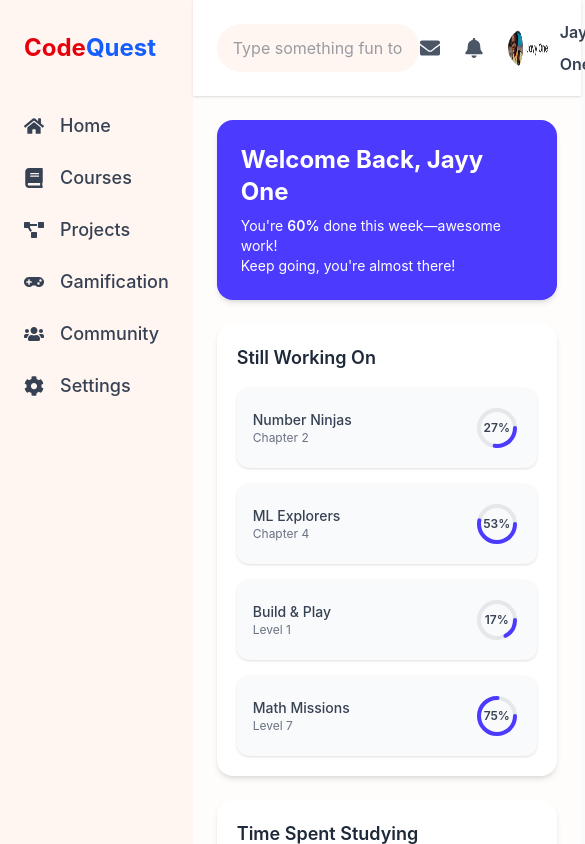
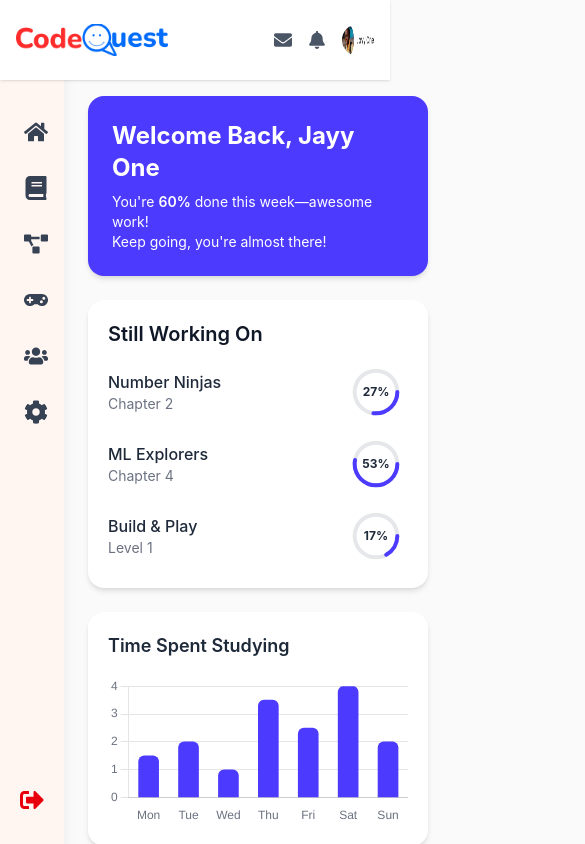
Before and after one commit to psalmotee/Codequest, a React (Vite) app: page /student-dashboard in a window 390 px wide. Shown: the top 844 px of the page, 585 px wide, since content can reach past the window. Built offline with nearby package versions, Linux system fonts and the light colour scheme.

Commit message:
feat: Enhance Sidebar and Topbar responsiveness, improve UI elements, and add custom scrollbar styles

```diff
--- a/src/components/studentDashboard/Sidebar.jsx
+++ b/src/components/studentDashboard/Sidebar.jsx
@@ -1,5 +1,6 @@
+import { useState, useEffect } from 'react';
+import { FaHome, FaBook, FaProjectDiagram, FaGamepad, FaUsers, FaCog, FaSignOutAlt } from 'react-icons/fa';
 import { motion } from 'framer-motion';
-import { FaHome, FaBook, FaProjectDiagram, FaGamepad, FaUsers, FaCog, FaSignOutAlt } from 'react-icons/fa';
 
 const navLinks = [
   { name: 'Home', icon: <FaHome /> },
@@ -11,39 +12,60 @@ const navLinks = [
 ];
 
 const Sidebar = () => {
+  const [isCollapsed, setIsCollapsed] = useState(false);
+
+  // Auto collapse on small screens
+  useEffect(() => {
+    const handleResize = () => {
+      setIsCollapsed(window.innerWidth < 1024);
+    };
+    handleResize();
+    window.addEventListener('resize', handleResize);
+    return () => window.removeEventListener('resize', handleResize);
+  }, []);
+
   return (
     <motion.aside
       initial={{ x: -100, opacity: 0 }}
       animate={{ x: 0, opacity: 1 }}
       transition={{ type: 'spring', stiffness: 70 }}
-      className="min-h-screen w-64 bg-[#FFF6F2] px-6 py-8 shadow-lg flex flex-col justify-between"
+      className={`fixed top-0 left-0 h-screen bg-[#FFF6F2] shadow-lg transition-all duration-300 z-50 ${
+        isCollapsed ? 'w-[64px]' : 'w-64'
+      }`}
     >
+      <div className="flex flex-col h-full px-3 py-8 justify-between">
+        {/* Nav */}
         <div>
-        {/* Logo */}
-        <h1 className="text-2xl font-bold text-red-600 mb-12">
+          <div className="mb-12 px-2">
+            {isCollapsed ? (
+              <span className="text-blue-600 font-bold text-xl">CQ</span>
+            ) : (
+              <h1 className="text-2xl font-bold text-red-600">
                 Code<span className="text-blue-600">Quest</span>
               </h1>
+            )}
+          </div>
 
-        {/* Nav Links */}
-        <nav className="space-y-6">
-          {navLinks.map((link, index) => (
+          <nav className="space-y-4">
+            {navLinks.map((link) => (
               <button
-              key={index}
-              className="flex items-center gap-4 text-gray-700 hover:text-blue-600 font-medium text-lg transition-all duration-200"
+                key={link.name}
+                className="flex items-center w-full gap-3 px-3 py-2 rounded-lg text-gray-700 hover:text-blue-600 hover:bg-white font-semibold text-base transition-all duration-200"
               >
-              <span className="text-xl">{link.icon}</span>
-              {link.name}
+                <span className="text-2xl">{link.icon}</span>
+                {!isCollapsed && <span>{link.name}</span>}
               </button>
             ))}
           </nav>
         </div>
 
         {/* Sign Out */}
-      <div className="mt-8">
-        <button className="flex items-center gap-3 text-red-600 hover:scale-105 transition-transform text-lg font-semibold">
-          <FaSignOutAlt className="text-xl" />
-          Sign out
+        <div className="mt-8 px-2">
+          <button className="flex items-center gap-3 text-red-600 hover:scale-105 transition-transform font-semibold text-base">
+            <FaSignOutAlt className="text-2xl" />
+            {!isCollapsed && <span>Sign out</span>}
           </button>
+        </div>
       </div>
     </motion.aside>
   );
--- a/src/components/studentDashboard/StillWorkingOn.jsx
+++ b/src/components/studentDashboard/StillWorkingOn.jsx
@@ -13,50 +13,50 @@ const StillWorkingOn = () => {
       initial={{ opacity: 0, y: 20 }}
       animate={{ opacity: 1, y: 0 }}
       transition={{ delay: 0.2 }}
-      className="bg-white p-5 rounded-2xl shadow-md w-full md:w-1/2"
+      className="bg-white p-5 rounded-2xl shadow-md w-full"
     >
-      <h3 className="text-lg font-semibold mb-4 text-gray-800">Still Working On</h3>
+      <h3 className="text-xl font-semibold mb-5 text-gray-900">Still Working On</h3>
 
-      <div className="grid grid-cols-1 sm:grid-cols-2 gap-4">
+      <div className="flex flex-col space-y-6 overflow-y-auto max-h-[200px] pr-2 custom-scrollbar">
         {courses.map((course, index) => (
           <motion.div
             key={index}
             initial={{ opacity: 0, x: 20 }}
             animate={{ opacity: 1, x: 0 }}
             transition={{ delay: 0.3 + index * 0.1 }}
-            className="flex items-center justify-between p-4 bg-gray-50 rounded-xl shadow-sm"
+            className="flex items-center justify-between"
           >
-            <div>
-              <p className="font-medium text-sm text-gray-700">{course.title}</p>
-              <p className="text-xs text-gray-500">{course.chapter}</p>
+            <div className="flex flex-col">
+              <p className="text-base font-medium text-gray-800">{course.title}</p>
+              <p className="text-sm text-gray-500">{course.chapter}</p>
             </div>
 
-            {/* Circular progress ring */}
+            {/* Circular Progress Ring */}
             <div className="relative w-12 h-12">
-              <svg className="w-full h-full">
+              <svg className="w-full h-full" viewBox="0 0 36 36">
                 <circle
                   className="text-gray-200"
-                  strokeWidth="4"
+                  strokeWidth="3"
                   stroke="currentColor"
                   fill="transparent"
-                  r="18"
-                  cx="24"
-                  cy="24"
+                  r="16"
+                  cx="18"
+                  cy="18"
                 />
                 <circle
                   className="text-[#4C3AFF]"
-                  strokeWidth="4"
-                  strokeDasharray="113.1"
-                  strokeDashoffset={`${113.1 - (113.1 * course.progress) / 100}`}
+                  strokeWidth="3"
+                  strokeDasharray="100"
+                  strokeDashoffset={`${100 - course.progress}`}
                   strokeLinecap="round"
                   stroke="currentColor"
                   fill="transparent"
-                  r="18"
-                  cx="24"
-                  cy="24"
+                  r="16"
+                  cx="18"
+                  cy="18"
                 />
               </svg>
-              <div className="absolute inset-0 flex items-center justify-center text-xs font-semibold text-gray-700">
+              <div className="absolute inset-0 flex items-center justify-center text-xs font-bold text-gray-800">
                 {course.progress}%
               </div>
             </div>
--- a/src/components/studentDashboard/Topbar.jsx
+++ b/src/components/studentDashboard/Topbar.jsx
@@ -7,32 +7,43 @@ const Topbar = () => {
       initial={{ y: -20, opacity: 0 }}
       animate={{ y: 0, opacity: 1 }}
       transition={{ delay: 0.2 }}
-      className="w-full bg-white flex items-center justify-between px-6 py-4 shadow-sm"
+      className="fixed top-0 left-0 w-full h-20 bg-white flex items-center justify-between px-4 md:px-6 shadow z-50"
     >
+      {/* Logo */}
+      <div className="flex items-center gap-2 md:gap-3 w-40 md:w-64">
+        <img
+          src="/images/CodeQuestLogo.png"
+          alt="CodeQuest Logo"
+          className="h-8 md:h-10"
+        />
+      </div>
+
       {/* Search Bar */}
-      <div className="w-full max-w-md">
+      <div className="flex-1 max-w-md mx-2 hidden sm:block">
         <input
           type="text"
           placeholder="Type something fun to explore!"
-          className="w-full px-4 py-2 rounded-full bg-[#FFF6F2] focus:outline-none focus:ring-2 focus:ring-blue-500 text-gray-700"
+          className="w-full px-4 py-2 rounded-full bg-[#FFF6F2] focus:outline-none focus:ring-2 focus:ring-blue-500 text-gray-700 text-sm md:text-base"
         />
       </div>
 
       {/* Icons and Profile */}
-      <div className="flex items-center gap-6">
-        <button className="text-gray-600 hover:text-blue-500 text-xl">
+      <div className="flex items-center gap-4 md:gap-6">
+        <button className="text-gray-600 hover:text-blue-500 text-lg md:text-xl">
           <FaEnvelope />
         </button>
-        <button className="text-gray-600 hover:text-blue-500 text-xl">
+        <button className="text-gray-600 hover:text-blue-500 text-lg md:text-xl">
           <FaBell />
         </button>
-        <div className="flex items-center gap-3">
+        <div className="flex items-center gap-2 md:gap-3">
           <img
             src="/images/StudentProfile.png"
             alt="User Avatar"
-            className="w-10 h-10 rounded-full"
+            className="w-8 h-8 md:w-10 md:h-10 rounded-full"
           />
-          <span className="text-gray-700 font-semibold">Jayy One</span>
+          <span className="hidden md:inline-block text-gray-700 font-semibold text-sm md:text-base">
+            Jayy One
+          </span>
         </div>
       </div>
     </motion.header>
--- a/src/index.css
+++ b/src/index.css
@@ -120,3 +120,43 @@ body {
   line-height: 2;
   background-color: #fafafa;
 }
+
+.custom-sidebar {
+  width: clamp(4rem, 15vw, 16rem); /* Scales between 64px and 256px */
+}
+
+@media (max-width: 1000px) {
+  .custom-sidebar {
+    width: 4rem; /* Fixed icon-only sidebar */
+  }
+
+  .custom-hide-label {
+    display: none !important;
+  }
+}
+
+/* Add this somewhere global */
+.custom-scrollbar::-webkit-scrollbar {
+  width: 6px;
+}
+
+.custom-scrollbar::-webkit-scrollbar-track {
+  background: transparent;
+}
+
+.custom-scrollbar::-webkit-scrollbar-thumb {
+  background-color: #4C3AFF; /* Your blue color */
+  border-radius: 9999px;
+}
+
+
+.custom-scrollbar::-webkit-scrollbar {
+  width: 6px;
+}
+.custom-scrollbar::-webkit-scrollbar-track {
+  background: transparent;
+}
+.custom-scrollbar::-webkit-scrollbar-thumb {
+  background-color: #d1d5db;
+  border-radius: 3px;
+}
--- a/src/pages/StudentDashboard.jsx
+++ b/src/pages/StudentDashboard.jsx
@@ -10,17 +10,12 @@ import UpcomingClasses from "../components/studentDashboard/UpcomingClasses.jsx"
 const Dashboard = () => {
   return (
     <div className="flex">
-      {/* Sidebar */}
       <Sidebar />
+      <div className="flex-1 ml-[64px] lg:ml-64 transition-all duration-300">
 
-      {/* Main Content */}
-      <div className="flex-1 flex flex-col min-h-screen bg-[#FFFDFB]">
-        {/* Topbar */}
         <Topbar />
 
-        {/* Main Body */}
-        <main className="p-6 flex flex-col lg:flex-row gap-6">
-          {/* Left Column (Main Content) */}
+        <main className="p-6 pt-24 flex flex-col lg:flex-row gap-6">
           <div className="flex-1 space-y-6">
             <WelcomeBanner />
 
@@ -32,7 +27,6 @@ const Dashboard = () => {
             <ContinueLearning />
           </div>
 
-          {/* Right Sidebar */}
           <div className="w-full lg:w-[280px] space-y-6">
             <ProgressOverview />
             <UpcomingClasses />
```
Lines whose indentation alone changed are shown as unchanged.
